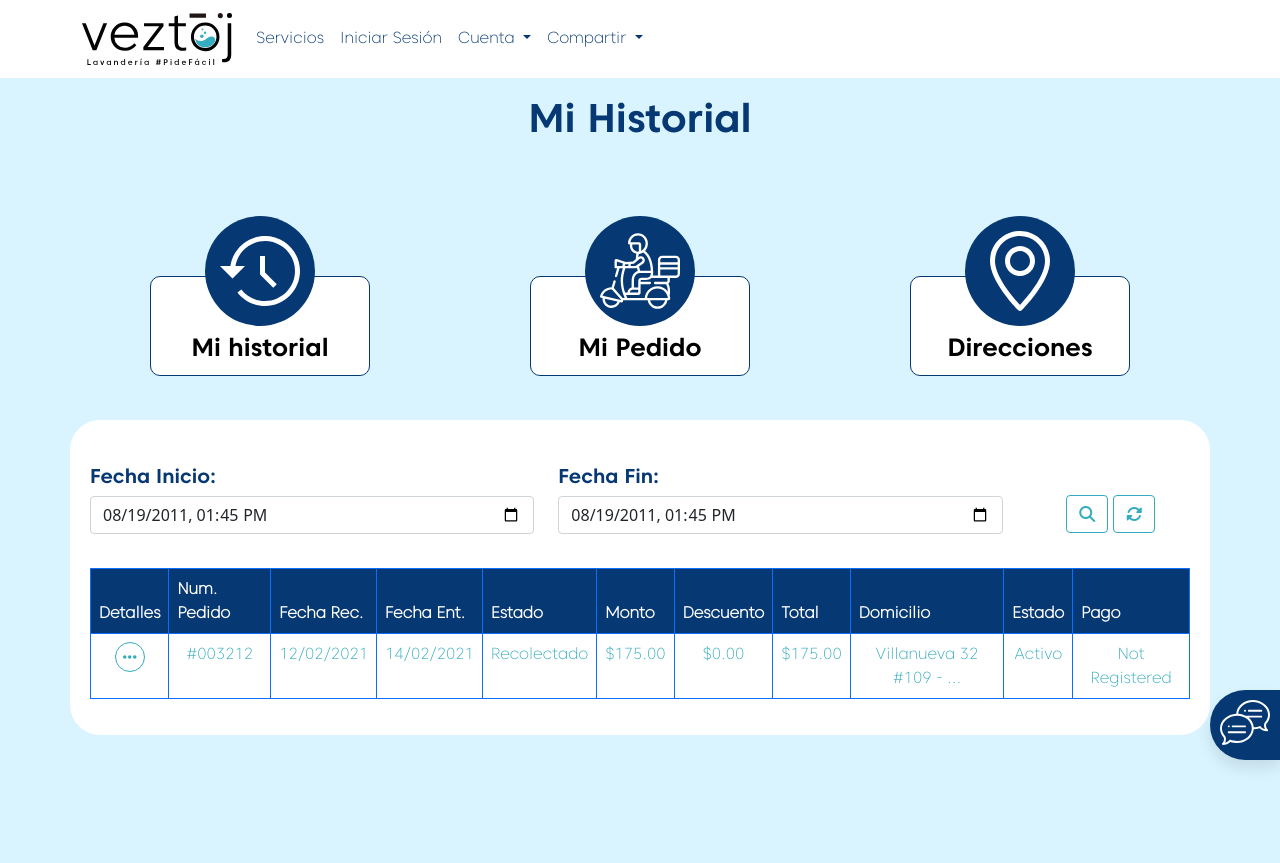
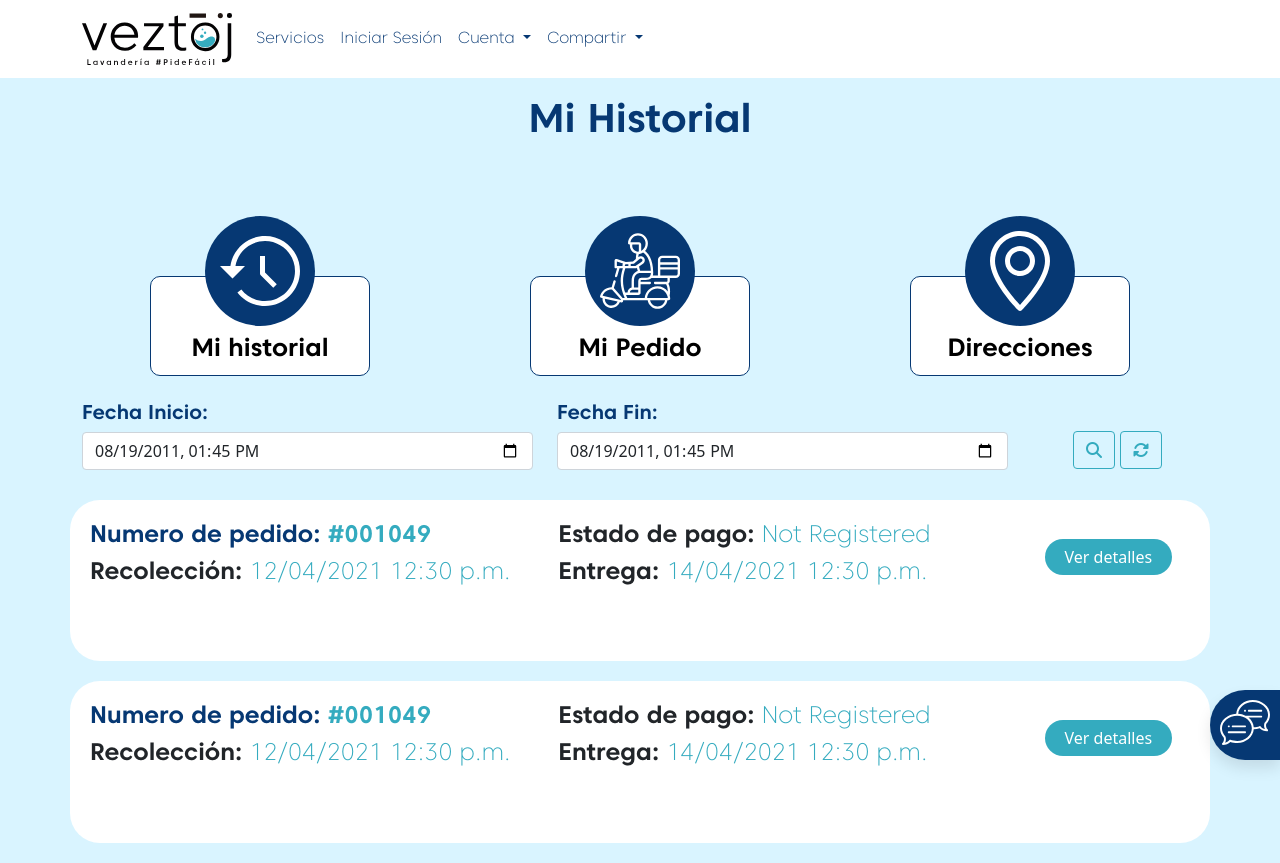
Before and after one commit to devRanfery/vestoj-client, a plain HTML site: page history.html in a window 1280 px wide. Before the commit the page ends 800 px from the top, so only its background shows below. Drawn offline with nearby package versions, Linux system fonts and the light colour scheme.

Commit message:
UpdateDesignHistory

```diff
--- a/history.html
+++ b/history.html
@@ -262,8 +262,7 @@
     <!-- End CardNavMobile  -->
 
     <!-- Button Add Addresses -->
-    <div class="container card-services">
-      <br />
+    <div class="container">
       <div class="row">
         <div class="col-md-5 col-lg-5">
           <h5 class="fontCarosBold text-catalina-blue">Fecha Inicio:</h5>
@@ -306,48 +305,64 @@
           </div>
         </div>
       </div>
-      <div class="row"></div>
-      <br />
-      <div class="row">
-        <div class="col-xs-12 col-lg-12" style="overflow: auto">
-          <table class="table table-responsive table-bordered border-primary">
-            <thead class="bg-catalina-blue text-white fontCarosExtraLight">
-              <tr>
-                <th scope="col">Detalles</th>
-                <th scope="col">Num. Pedido</th>
-                <th scope="col">Fecha Rec.</th>
-                <th scope="col">Fecha Ent.</th>
-                <th scope="col">Estado</th>
-                <th scope="col">Monto</th>
-                <th scope="col">Descuento</th>
-                <th scope="col">Total</th>
-                <th scope="col">Domicilio</th>
-                <th scope="col">Estado</th>
-                <th scope="col">Pago</th>
-              </tr>
-            </thead>
-            <tbody>
-              <tr>
-                <td class="fontCarosExtraLight text-bg text-center">
-                  <div class="btnMoreDetails">
-                    <i class="fas fa-ellipsis-h"></i>
-                  </div>
-                </td>
-                <td class="fontCarosExtraLight text-bg text-center">#003212</td>
-                <td class="fontCarosExtraLight text-bg text-center">12/02/2021</td>
-                <td class="fontCarosExtraLight text-bg text-center">14/02/2021</td>
-                <td class="fontCarosExtraLight text-bg text-center">Recolectado</td>
-                <td class="fontCarosExtraLight text-bg text-center">$175.00</td>
-                <td class="fontCarosExtraLight text-bg text-center">$0.00</td>
-                <td class="fontCarosExtraLight text-bg text-center">$175.00</td>
-                <td class="fontCarosExtraLight text-bg text-center">
-                  Villanueva 32 #109 - ...
-                </td>
-                <td class="fontCarosExtraLight text-bg text-center">Activo</td>
-                <td class="fontCarosExtraLight text-bg text-center">Not Registered</td>
-              </tr>
-            </tbody>
-          </table>
+    </div>
+
+    <div class="container card-services">
+      <div class="row mb-5">
+        <div class="col-xs-12 col-sm-12 col-md-5 col-lg-5">
+          <h4 class="fontCarosBold text-catalina-blue">
+            Numero de pedido: <span class="fontCarosBold text-bg">#001049</span>
+          </h4>
+          <h4 class="fontCarosBold">
+            Recolección:
+            <span class="text-bg fontCarosExtraLight">12/04/2021 12:30 p.m.</span>
+          </h4>
+        </div>
+        <div class="col-xs-12 col-sm-12 col-md-5 col-lg-5">
+          <h4 class="fontCarosBold">
+            Estado de pago:
+            <span class="text-bg fontCarosExtraLight">Not Registered</span>
+          </h4>
+          <h4 class="fontCarosBold">
+            Entrega:
+            <span class="text-bg fontCarosExtraLight">14/04/2021 12:30 p.m.</span>
+          </h4>
+        </div>
+        <div
+          class="col-xs-12 col-sm-12 col-md-2 col-lg-2 text-center"
+          style="margin: auto"
+        >
+          <button class="btn-blue-pelarous">Ver detalles</button>
+        </div>
+      </div>
+    </div>
+
+    <div class="container card-services">
+      <div class="row mb-5">
+        <div class="col-xs-12 col-sm-12 col-md-5 col-lg-5">
+          <h4 class="fontCarosBold text-catalina-blue">
+            Numero de pedido: <span class="fontCarosBold text-bg">#001049</span>
+          </h4>
+          <h4 class="fontCarosBold">
+            Recolección:
+            <span class="text-bg fontCarosExtraLight">12/04/2021 12:30 p.m.</span>
+          </h4>
+        </div>
+        <div class="col-xs-12 col-sm-12 col-md-5 col-lg-5">
+          <h4 class="fontCarosBold">
+            Estado de pago:
+            <span class="text-bg fontCarosExtraLight">Not Registered</span>
+          </h4>
+          <h4 class="fontCarosBold">
+            Entrega:
+            <span class="text-bg fontCarosExtraLight">14/04/2021 12:30 p.m.</span>
+          </h4>
+        </div>
+        <div
+          class="col-xs-12 col-sm-12 col-md-2 col-lg-2 text-center"
+          style="margin: auto"
+        >
+          <button class="btn-blue-pelarous">Ver detalles</button>
         </div>
       </div>
     </div>
```
